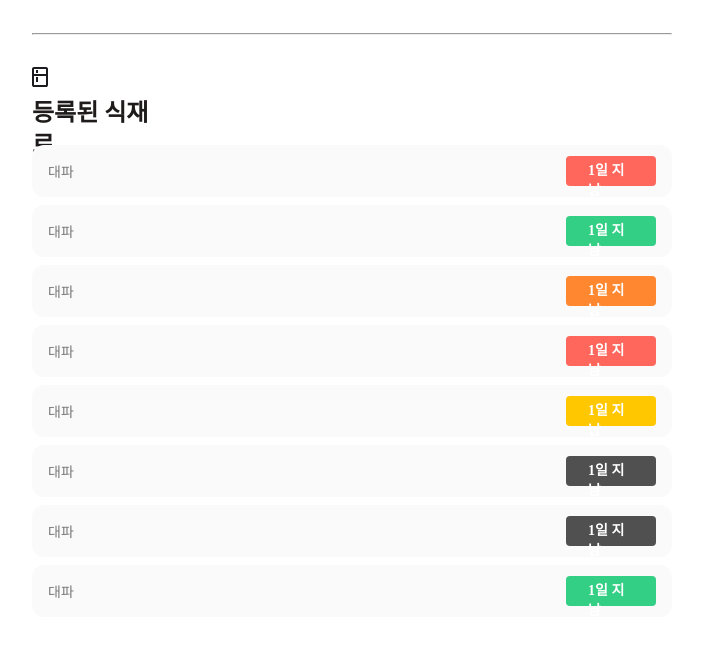
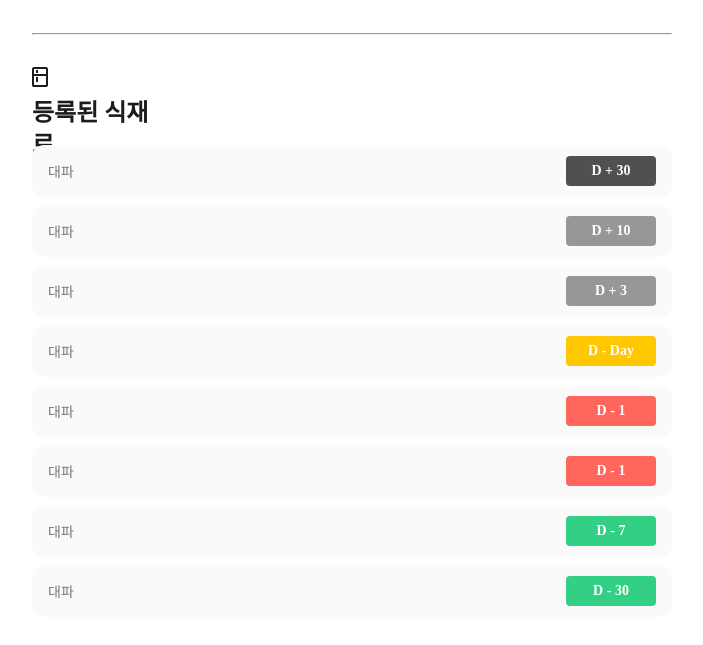
Before and after one commit to jdh4601/food-list, a plain HTML site: page index.html in a window 1280 px wide. Shown: the part 81-726 px from the top of the page, without its empty margins (288-991 px from the left). Drawn offline with Linux system fonts and the light colour scheme.

Commit message:
day color update

```diff
--- a/index.html
+++ b/index.html
@@ -22,50 +22,50 @@
     <ul class="food-list">
       <li>
         <div class="food-name">대파</div>
+        <div class="day gray">
+          <p>D + 30</p>
+        </div>
+      </li>
+      <li>
+        <div class="food-name">대파</div>
+        <div class="day little-gray">
+          <p>D + 10</p>
+        </div>
+      </li>
+      <li>
+        <div class="food-name">대파</div>
+        <div class="day little-gray">
+          <p>D + 3</p>
+        </div>
+      </li>
+      <li>
+        <div class="food-name">대파</div>
+        <div class="day yellow">
+          <p>D - Day</p>
+        </div>
+      </li>
+      <li>
+        <div class="food-name">대파</div>
         <div class="day red">
-          <p>1일 지남</p>
+          <p>D - 1</p>
+        </div>
+      </li>
+      <li>
+        <div class="food-name">대파</div>
+        <div class="day red">
+          <p>D - 1</p>
         </div>
       </li>
       <li>
         <div class="food-name">대파</div>
         <div class="day green">
-          <p>1일 지남</p>
-        </div>
-      </li>
-      <li>
-        <div class="food-name">대파</div>
-        <div class="day orange">
-          <p>1일 지남</p>
-        </div>
-      </li>
-      <li>
-        <div class="food-name">대파</div>
-        <div class="day red">
-          <p>1일 지남</p>
-        </div>
-      </li>
-      <li>
-        <div class="food-name">대파</div>
-        <div class="day yellow">
-          <p>1일 지남</p>
-        </div>
-      </li>
-      <li>
-        <div class="food-name">대파</div>
-        <div class="day gray">
-          <p>1일 지남</p>
-        </div>
-      </li>
-      <li>
-        <div class="food-name">대파</div>
-        <div class="day gray">
-          <p>1일 지남</p>
+          <p>D - 7</p>
         </div>
       </li>
       <li>
         <div class="food-name">대파</div>
         <div class="day green">
-          <p>1일 지남</p>
+          <p>D - 30</p>
         </div>
       </li>
     </ul>
--- a/style.css
+++ b/style.css
@@ -2,8 +2,8 @@
   --white-color: #ffff;
   --red-color: #FF675D;
   --gray-color: #505050;
+  --little-gray-color: rgb(151, 151, 151);
   --green-color: #32CF84;
-  --orange-color: #FF8730;
   --yellow-color: #FFC700;
 }
 
@@ -27,12 +27,12 @@ body {
   background-color: var(--green-color);
 }
 
+.little-gray {
+  background-color: var(--little-gray-color);
+}
+
 .gray {
   background-color: var(--gray-color);
-}
-
-.orange {
-  background-color: var(--orange-color);
 }
 
 .yellow {
@@ -143,9 +143,10 @@ header hr {
 }
 
 .content .day p {
-  width: 46px;
+  width: 80px;
   height: 20px;
   color: #ffff;
+  text-align: center;
   font-family: 'SUIT';
   font-style: normal;
   font-weight: 700;
```
